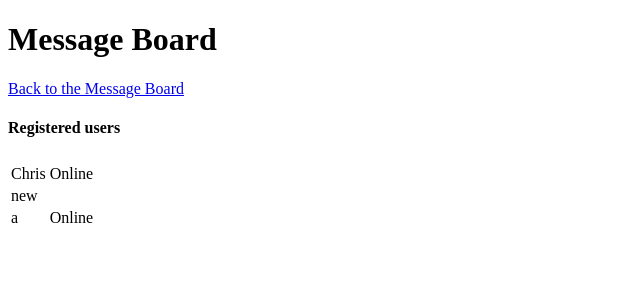
After one commit to ChristopherHendrickson/Delights, a Django app: page /i-just-wanna-post-a-message-to-my-guy/users/ in a window 1280 px wide. The commit adds this page. Shown: the top 300 px of the page, without its empty margins (0-640 px from the left). Run offline with Django 4.2, Linux system fonts and the light colour scheme; a user stored in the database is signed in; data comes from the database, SQL or seed files in the repository; both versions use the stored data as it was after the commit.

Commit message:
added user list page

```diff
--- a/Delights/Delights/settings.py
+++ b/Delights/Delights/settings.py
@@ -120,6 +120,7 @@ USE_TZ = True
 STATIC_URL = 'static/'
 LOGIN_REDIRECT_URL = 'messages'
 LOGIN_URL = 'login'
+SESSION_EXPIRE_AT_BROWSER_CLOSE = True
 # Default primary key field type
 # https://docs.djangoproject.com/en/4.0/ref/settings/#default-auto-field
 
--- a/Delights/MessageBoard/models.py
+++ b/Delights/MessageBoard/models.py
@@ -11,5 +11,7 @@ class Message(models.Model):
     time = models.DateTimeField(auto_now_add=True)
     user = models.ForeignKey(User,on_delete=models.SET_NULL,null=True)
 
+
+
     def __str__(self):
         return self.message
--- /dev/null
+++ b/Delights/MessageBoard/templates/MessageBoard/active.html
@@ -0,0 +1,24 @@
+<!DOCTYPE html>
+<html>
+<h1>Message Board</h1>
+
+<a class="messages" href="{% url 'messages' %}">Back to the Message Board</a>
+<h4>Registered users</h4>
+<table>
+    <th></th>
+    <th></th>
+
+
+    {% for user in object_list %}
+
+    <tr>
+    <td>{{user.username}}</td>
+    <td>{% if user.id in sessions %} Online {% endif %}</td>
+
+    </span>
+    </tr>
+
+{% endfor %}
+
+</table>
+</html>
--- a/Delights/MessageBoard/templates/MessageBoard/messages.html
+++ b/Delights/MessageBoard/templates/MessageBoard/messages.html
@@ -2,7 +2,8 @@
 <html>
 <h1>Message Board</h1>
 {{current_user}}
-<a class="logout-button" href="{% url 'logout' %}">Log Out</a>
+<p><a class="logout-button" href="{% url 'logout' %}">Log Out</a></p>
+<p><a href="{% url 'users' %}">User List</a></p>
 <form method = "post">
     {% csrf_token %}
     {{ form.as_p }}
--- a/Delights/MessageBoard/urls.py
+++ b/Delights/MessageBoard/urls.py
@@ -9,4 +9,5 @@ urlpatterns = [
    path('account/', include("django.contrib.auth.urls")),
    path('signup/', views.SignUp.as_view(), name="signup"),
    path('logout/', views.logout_request, name="logout"),
+   path('users/', views.active.as_view(), name="users"),
 ]
--- a/Delights/MessageBoard/views.py
+++ b/Delights/MessageBoard/views.py
@@ -1,13 +1,16 @@
 from django.shortcuts import render
 from django.views.generic.edit import CreateView
+from django.views.generic import TemplateView, ListView
 from MessageBoard.models import Message
 from MessageBoard.forms import MessageForm
 from django.urls import reverse_lazy
 from django.contrib.auth.forms import UserCreationForm
 from django.shortcuts import redirect
+from django.contrib.auth.models import User
 from django.contrib.auth.mixins import LoginRequiredMixin
-from django.contrib.auth import logout,login
+from django.contrib.auth import logout
 from .forms import CreateUserForm
+from django.contrib.sessions.models import Session
 # Create your views here.
 
 
@@ -31,16 +34,39 @@ class MessageView(LoginRequiredMixin, CreateView):
         form.instance.user = self.request.user
         return super().form_valid(form)
 
+
     def get_context_data(self, **kwargs):
         message_count = len(Message.objects.all())
         if message_count >= 30:
           oldest = Message.objects.first()
           oldest.delete()
+
         context = super().get_context_data(**kwargs)
         context['messages']= Message.objects.all().reverse()
         context['current_user']=self.request.user
         context['count']=message_count
+
+
         return context
+
+class active(LoginRequiredMixin, ListView):
+  model = User
+  template_name = 'MessageBoard/active.html'
+
+  def get_context_data(self, **kwargs):
+    context = super().get_context_data(**kwargs)
+
+    active_session_uids = []
+    for session in Session.objects.all():
+      active_session_uids.append(int(session.get_decoded()["_auth_user_id"]))
+    context['sessions']=active_session_uids
+
+    return context
+
+  def __str__(self):
+    return self.username
+
+
 
 def logout_request(request):
   logout(request)
```
Also changed, not shown: Delights/MessageBoard/migrations/0009_alter_message_user.py (added), Delights/db.sqlite3.
